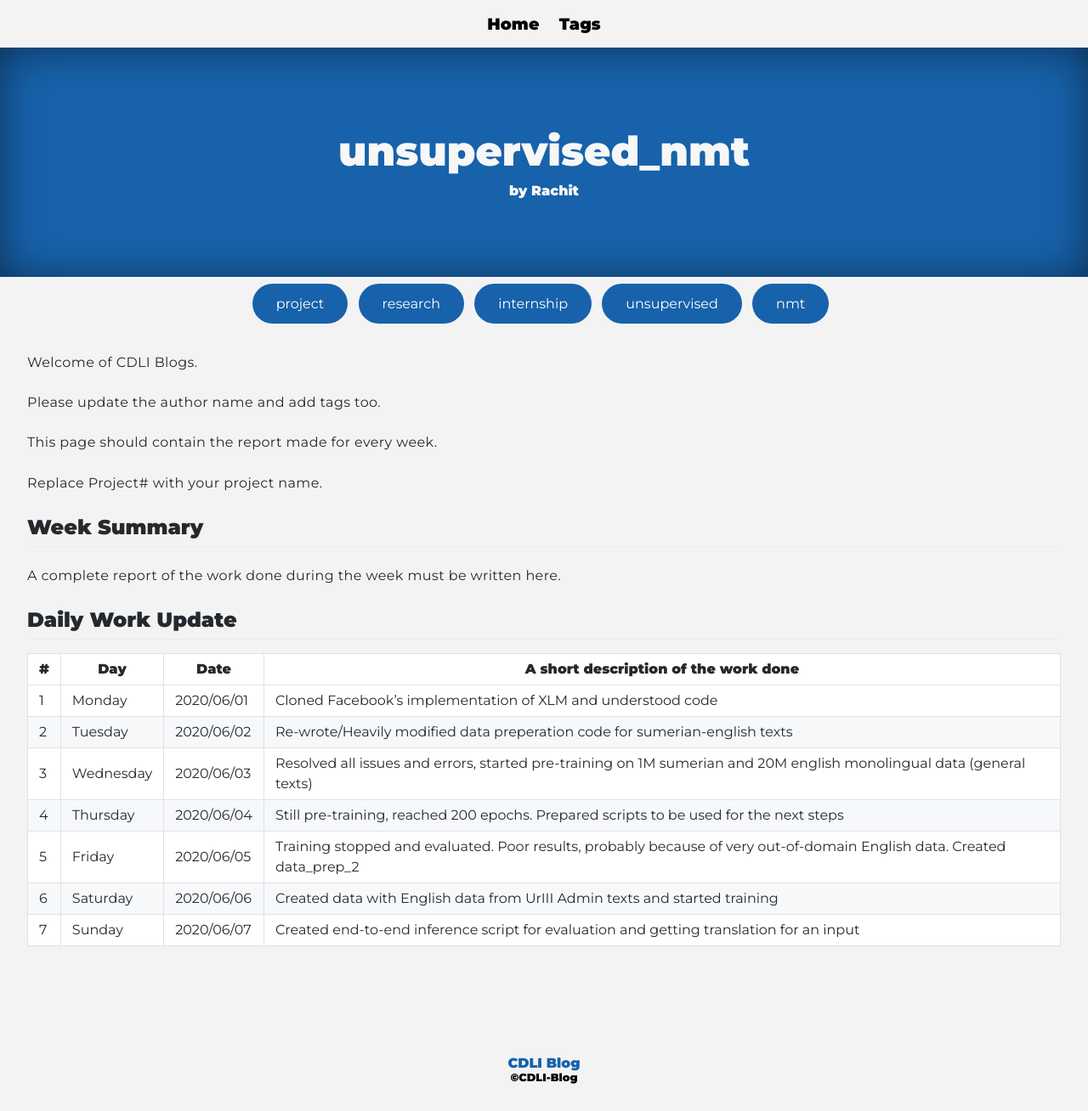
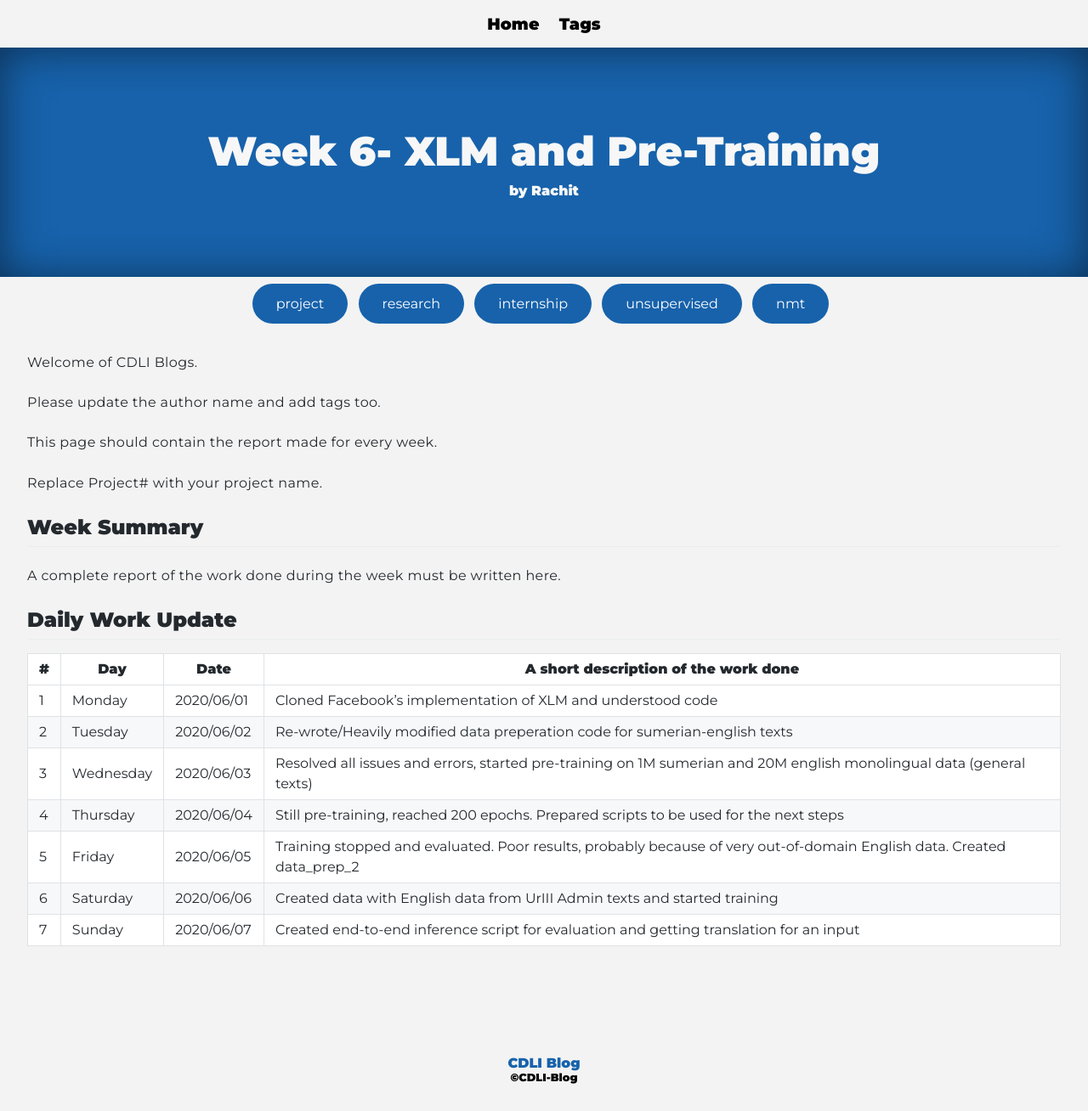
Before and after one commit to cdli-gh/blog, a Jekyll site: the page built from _blog/intern20/unsupervised_nmt/posts/07_week6.md, in a window 1280 px wide. Shown: the whole page at 85% size. Built offline with Jekyll 4.4.1, drawn with Linux system fonts in a browser that asks for light colours; Markdown is read by kramdown in place of the engine named in the settings.

Commit message:
Week 6- XLM and Pre-Training

```diff
--- a/_blog/intern20/unsupervised_nmt/posts/07_week6.md
+++ b/_blog/intern20/unsupervised_nmt/posts/07_week6.md
@@ -1,6 +1,6 @@
 ---
 layout: page
-title: unsupervised_nmt
+title: Week 6- XLM and Pre-Training
 author: "Rachit"
 tags: ["project","research","internship", "unsupervised", "nmt"]
 ---
```
